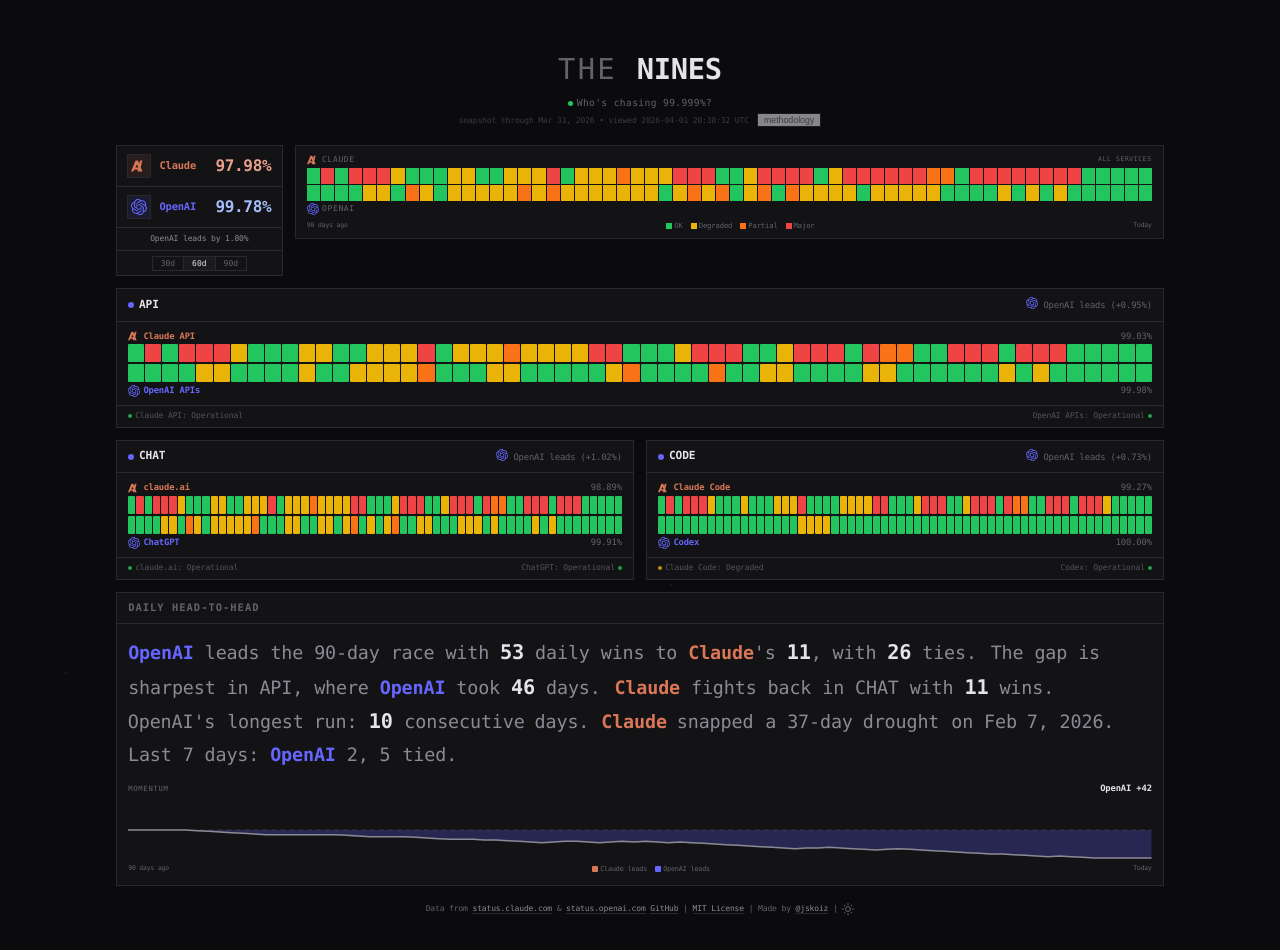
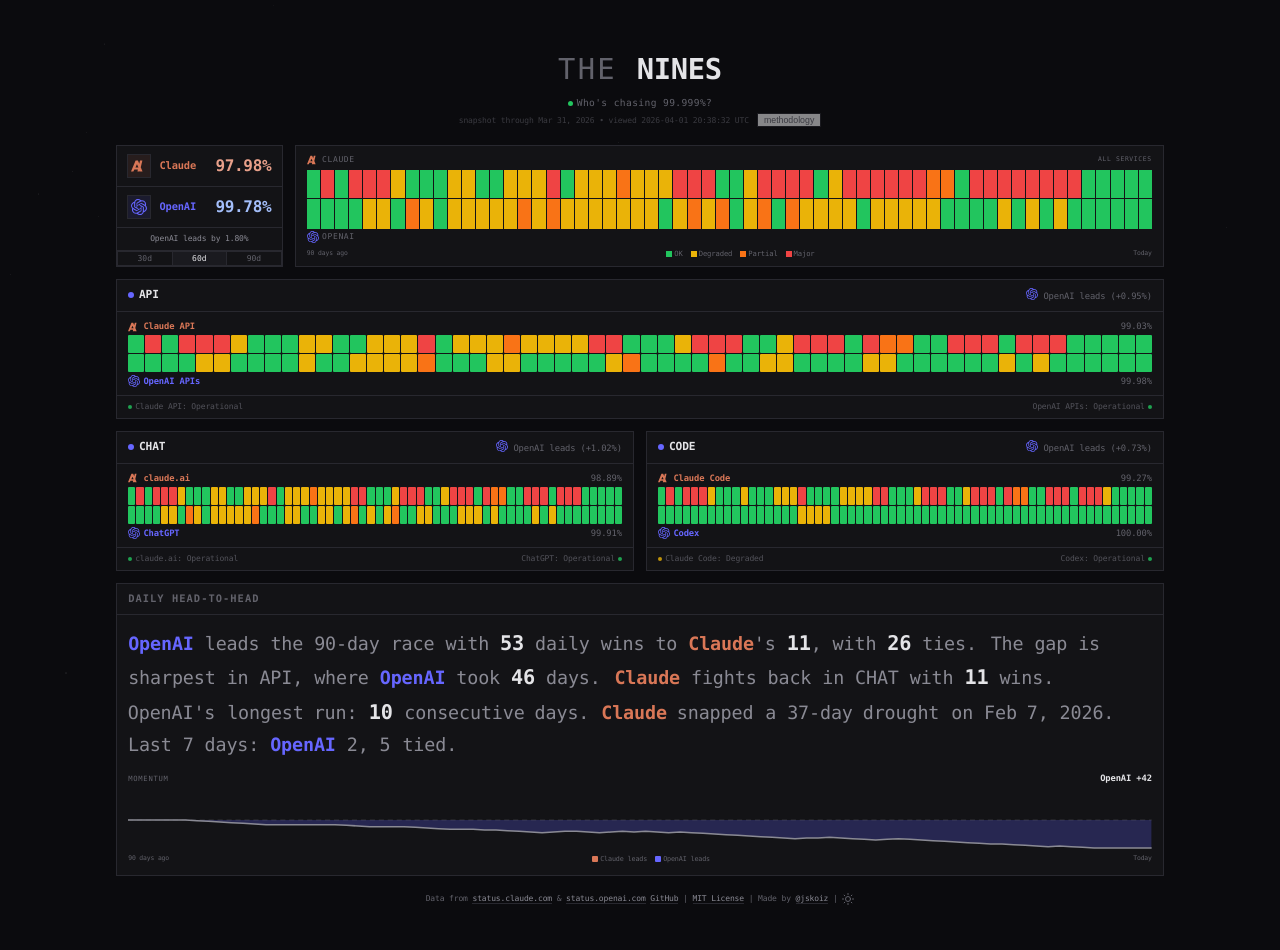
Before and after one commit to jskoiz/thenines.online, a plain HTML site: page index.html in a window 1280 px wide. Drawn offline with Linux system fonts and the light colour scheme; no server answers.

Commit message:
Polish layout: fill controls, stretch overview, fix label spacing
- Make 30d/60d/90d buttons fill the full width of the controls bar
- Stretch overview section to match scoreboard height (no gap)
- Increase label-to-bar spacing in overview for readability
- Let overview bars grow with flex:1 to fill available space

```diff
--- a/styles.css
+++ b/styles.css
@@ -30,7 +30,7 @@
   .logo-o-sm{width:12px;height:12px;fill:var(--openai);vertical-align:-1px}
 
   /* ===== HERO ROW ===== */
-  .hero-row{display:grid;grid-template-columns:auto 1fr;gap:.75rem;margin:.75rem 0 .75rem;align-items:start}
+  .hero-row{display:grid;grid-template-columns:auto 1fr;gap:.75rem;margin:.75rem 0 .75rem;align-items:stretch}
 
   /* Scoreboard: horizontal, compact */
   .scoreboard{border:1px solid var(--border);background:var(--surface);display:flex;flex-direction:column}
@@ -53,10 +53,10 @@
   /* Overview panel */
   .overview{background:var(--surface);border:1px solid var(--border);padding:.5rem .7rem .4rem;display:flex;flex-direction:column;justify-content:space-between}
   .ov-tag{font-size:.4rem;color:var(--muted);text-transform:uppercase;letter-spacing:.1em;margin-left:auto}
-  .ov-row{margin-bottom:.1rem}
+  .ov-row{margin-bottom:.1rem;display:flex;flex-direction:column;flex:1}
   .ov-row:last-of-type{margin-bottom:0}
   .ov-label{font-size:.5rem;color:var(--muted);text-transform:uppercase;letter-spacing:.08em;
-    display:flex;align-items:center;gap:.2rem;margin-bottom:.1rem}
+    display:flex;align-items:center;gap:.2rem;margin-bottom:.25rem}
   .ov-row .ov-label:last-child{margin-bottom:0;margin-top:.1rem}
   :where(.ov-bars,.bars){display:grid;grid-template-columns:repeat(90,1fr);gap:1px}
   :where(.ov-bars,.bars) .day{position:relative;cursor:pointer}
@@ -66,7 +66,7 @@
   :where(.ov-bars,.bars) .day.o{background:var(--orange)}
   :where(.ov-bars,.bars) .day.r{background:var(--red)}
   :where(.ov-bars,.bars) .day.b{background:var(--blue)}
-  .ov-bars{height:16px}
+  .ov-bars{height:16px;flex:1}
   .ov-meta{display:flex;justify-content:space-between;align-items:center;margin-top:.25rem}
   .ov-time{font-size:.4rem;color:var(--muted)}
   .ov-legend{display:flex;gap:.5rem;flex-wrap:wrap}
@@ -149,9 +149,9 @@
   @keyframes spin{to{transform:rotate(360deg)}}
   .loading span{font-size:.6rem;color:var(--muted)}
   /* Controls bar — inside scoreboard on desktop */
-  .controls{display:flex;align-items:center;justify-content:center;gap:0;border-top:1px solid var(--border);padding:.3rem .65rem}
-  .ctrl-group{display:flex;align-items:center;gap:0}
-  .ctrl-btn{font-size:.5rem;color:var(--muted);cursor:pointer;border:1px solid var(--border);padding:2px 8px;
+  .controls{display:flex;align-items:center;gap:0;border-top:1px solid var(--border);padding:0;width:100%;box-sizing:border-box}
+  .ctrl-group{display:flex;align-items:center;gap:0;flex:1}
+  .ctrl-btn{flex:1;text-align:center;font-size:.5rem;color:var(--muted);cursor:pointer;border:1px solid var(--border);padding:2px 8px;
     background:transparent;font-family:inherit;transition:color .15s,background .15s}
   .ctrl-btn:hover{color:var(--text);background:var(--surface2)}
   .ctrl-btn.active{color:var(--text);background:var(--surface2)}
```
